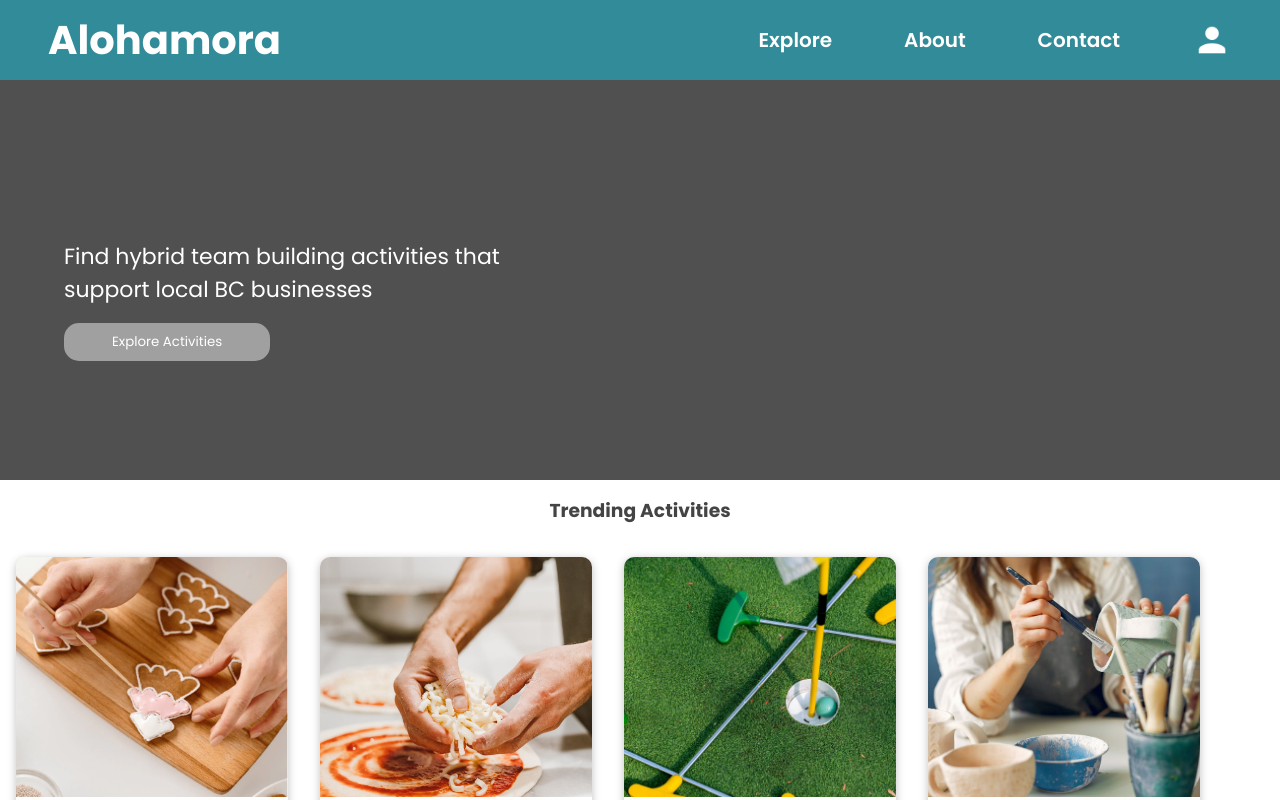
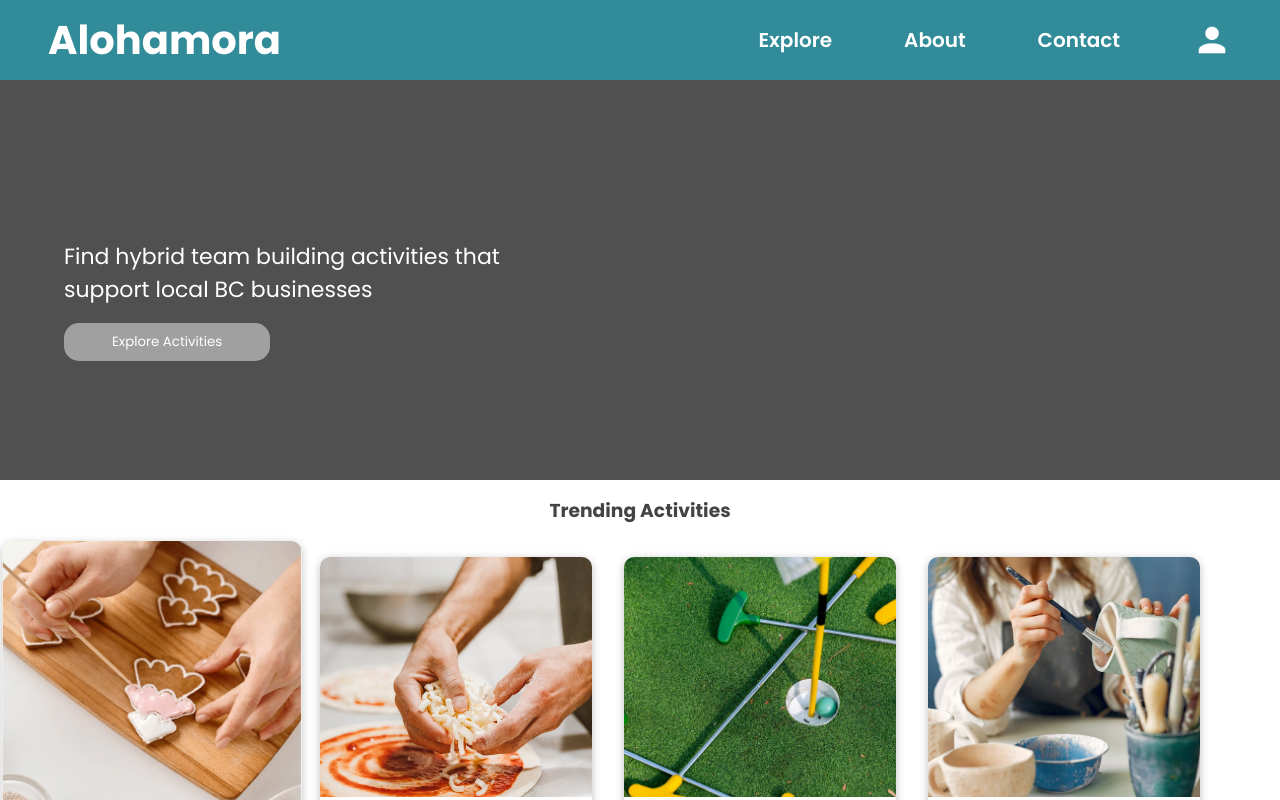
Before and after one commit to phoebe03111/Alohomora, a React (Create React App) app in the folder client/: page / in a window 1280 px wide. In both pictures the pointer is over the element 152 px from the left and 717 px from the top of the page. Shown: the top 800 px of the page. Built offline with nearby package versions, Linux system fonts and the light colour scheme.

Commit message:
Render cards from dummy data

```diff
--- a/client/src/components/Card/Card.scss
+++ b/client/src/components/Card/Card.scss
@@ -1,6 +1,6 @@
 @use "../../styles/partials/mixins" as *;
 @use "../../styles/partials/variables" as *;
-@use '../../styles/partials/global' as *;
+@use "../../styles/partials/global" as *;
 
 .card {
   box-shadow: 0 2px 8px rgba(0, 0, 0, 0.25);
@@ -10,6 +10,12 @@
   width: 20%;
   min-width: 17rem;
   height: 20rem;
+  cursor: pointer;
+  transition: all .3s ease;
+
+  &:hover {
+    transform: scale(1.1);
+  }
 
   &__img-container {
     width: 100%;
@@ -34,5 +40,4 @@
   &__title {
     font-size: 1.3rem;
   }
-
 }
```
